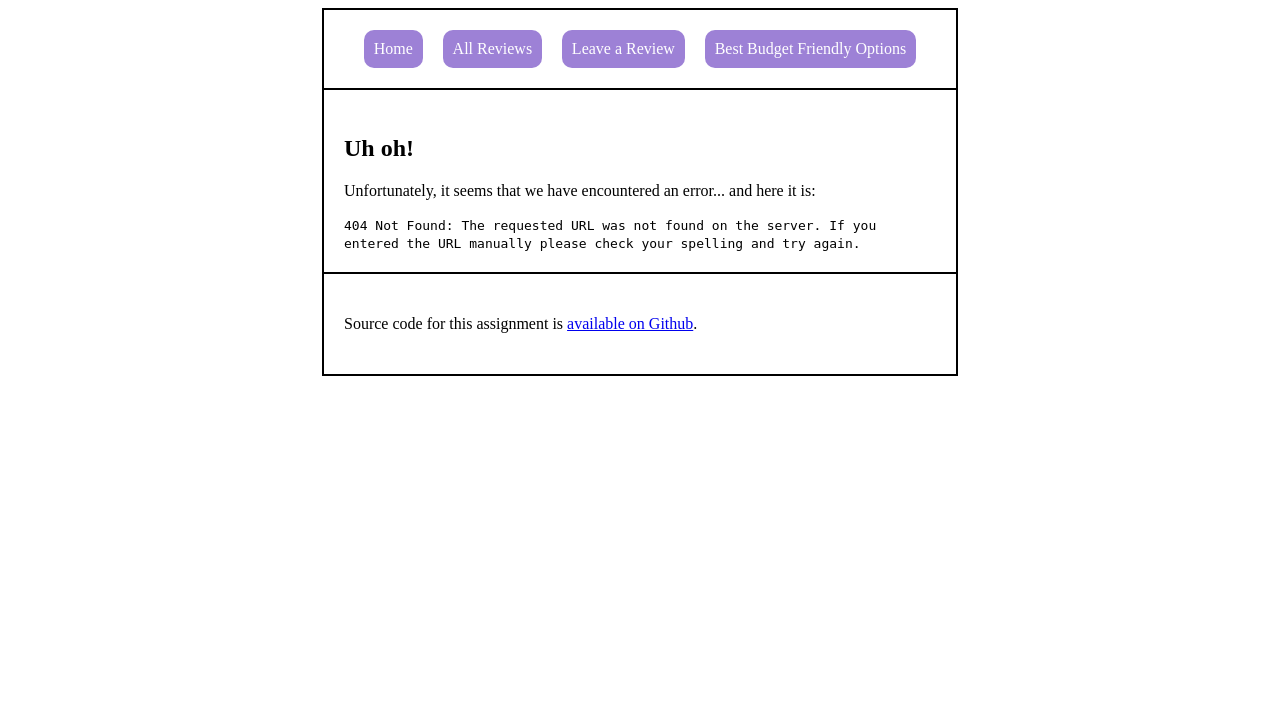
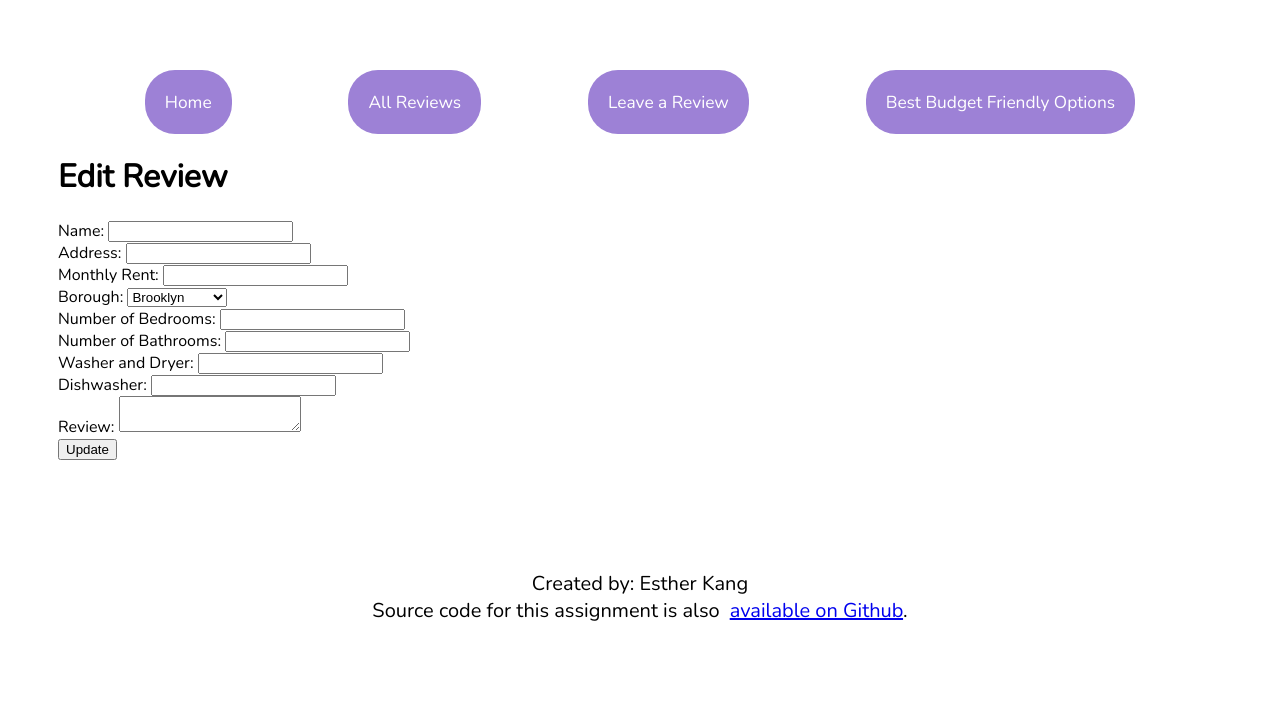
Before and after one commit to estherkangg/webapp, a Flask app: page /edit in a window 1280 px wide. Shown: the top 713 px of the page. Run offline with Flask 2, Linux system fonts and the light colour scheme; data that the repository does not hold is empty.

Commit message:
i think its done

```diff
--- a/app.py
+++ b/app.py
@@ -41,7 +41,6 @@ def create(): # creates the form
     return render_template('create.html') # render the create template
 
 
-
 @app.route('/create', methods=['POST'])
 def create_post():
     """
@@ -81,6 +80,56 @@ def create_post():
 def thankyou():
     return render_template('thankyou.html')
 
+@app.route('/edit', methods=['GET', 'POST'])
+def edit():
+    """
+    Route for GET and POST requests to the edit review page.
+    Allows the user to edit an existing review by ID.
+    """
+    if request.method == 'GET':
+        # get the review ID from the query string
+        review_id = request.args.get('id')
+
+        # get the review with the specified ID from the database
+        review = db.apartment_reviews.find_one({'_id': ObjectId(review_id)})
+
+        # render the edit review page with the review data
+        return render_template('edit.html', review=review)
+
+    elif request.method == 'POST':
+        # get the review data from the form submission
+        review_id = request.form['review_id']
+        name = request.form['name']
+        address = request.form['address']
+        rent = request.form['rent']
+        borough = request.form['borough']
+        bedrooms = request.form['bedrooms']
+        bathrooms = request.form['bathrooms']
+        washer_dryer = request.form['washer_dryer']
+        dishwasher = request.form['dishwasher']
+        message = request.form['message']
+
+        # update the review with the new data
+        db.apartment_reviews.update_one(
+            {'_id': ObjectId(review_id)},
+            {'$set': {
+                'name': name,
+                'address': address,
+                'rent': rent,
+                'borough': borough,
+                'bedrooms': bedrooms,
+                'bathrooms': bathrooms,
+                'washer_dryer': washer_dryer,
+                'dishwasher': dishwasher,
+                'message': message,
+                'created_at': datetime.datetime.utcnow()
+            }}
+        )
+
+        # redirect to the review page after the review has been edited
+        return redirect(url_for('review'))
+
+
 @app.route('/delete', methods=['POST'])
 def delete_review():
     """
@@ -95,15 +144,6 @@ def delete_review():
     db.apartment_reviews.delete_one({'_id': ObjectId(review_id)})
 
     return redirect(url_for('review'))
-
-@app.route('/edit/<mongoid>')
-def edit(mongoid):
-    """
-    Route for GET requests to the edit page.
-    Displays a form users can fill out to edit an existing record.
-    """
-    doc = db.exampleapp.find_one({"_id": ObjectId(mongoid)})
-    return render_template('edit.html', mongoid=mongoid, doc=doc) # render the edit template
 
 @app.route('/webhook', methods=['POST'])
 def webhook():
--- a/static/css/style.css
+++ /dev/null
@@ -1,25 +0,0 @@
-.container {
-  border: 2px solid;
-  width: 50%;
-  margin: 0 auto;
-}
-
-header,
-footer,
-main {
-  padding: 20px;
-}
-
-header,
-main {
-  border-bottom: 2px solid;
-  margin-bottom: 5px;
-}
-
-p.post {
-  font-size: 12px;
-}
-
-footer {
-  margin-bottom: 5px;
-}
--- a/templates/base.html
+++ b/templates/base.html
@@ -4,20 +4,63 @@
     <title>Apartment Review App</title>
     <link rel="stylesheet" href="{{ url_for('static', filename='css/style.css') }}" />
     <style>
+      @import url('https://fonts.googleapis.com/css2?family=Nunito&display=swap');
+
+      body{
+        font-family: 'Nunito', sans-serif;
+      }
+
       header {
         display: flex;
         justify-content: space-evenly;
       }
       header a {
-        padding: 10px;
-        border-radius: 10px;
+        padding: 20px;
+        border-radius: 30px;
         background-color: #9d81d6;
         color: white;
         text-decoration: none;
+        font-size: 13pt;
+        text-align: center;
+
       }
+
       header a:hover {
         background-color: #723fa9;
       }
+
+      .container {
+        padding-top: 20px;
+        padding-bottom: 20px;
+        margin-top: 50px;
+        padding-left: 50px;
+        padding-right: 50px;
+        border-radius: 30px;
+
+      }
+
+      .container a:not(:last-child) {
+        margin-right: 20px;
+      }
+
+      .container a:first-child {
+        margin-right: 30px;
+      }
+
+      .container a:last-child {
+        margin-left: 10px;
+      }
+
+      container a:nth-child(3) {
+        margin-left: 10px;
+      }
+      p{
+        text-align: center;
+        padding-top: 90px;
+        padding-bottom: 50px;
+        font-size: 15pt;
+      }
+
     </style>
   </head>
   <body>
@@ -31,8 +74,8 @@
       <main>{% block container %} {% endblock %}</main>
       <footer>
         <p>
-          Source code for this assignment is
-          <a href="https://github.com/dbdesign-assignments-spring2023/web-app-estherkangg.git">available on Github</a>.
+          Created by: Esther Kang<br>
+          Source code for this assignment is also<a href="https://github.com/dbdesign-assignments-spring2023/web-app-estherkangg.git">available on Github</a>.
         </p>
       </footer>
     </div>
--- /dev/null
+++ b/templates/edit.html
@@ -0,0 +1,51 @@
+{% extends 'base.html' %}{% block container %}
+<h1>Edit Review</h1>
+<form action="{{ url_for('edit') }}" method="post">
+<input type="hidden" name="review_id" value="{{ review._id }}">
+    <div>
+      <label for="name">Name:</label>
+      <input type="text" id="name" name="name" value="{{ review.name }}">
+    </div>
+    <div>
+      <label for="address">Address:</label>
+      <input type="text" id="address" name="address" value="{{ review.address }}">
+    </div>
+    <div>
+      <label for="rent">Monthly Rent:</label>
+      <input type="number" id="rent" name="rent" value="{{ review.rent }}">
+    </div>
+    <div>
+      <label for="borough">Borough:</label>
+      <select id="borough" name="borough">
+        <option value="Brooklyn" {% if review.borough == 'Brooklyn' %} selected {% endif %}>Brooklyn</option>
+        <option value="Bronx" {% if review.borough == 'Bronx' %} selected {% endif %}>Bronx</option>
+        <option value="Manhattan" {% if review.borough == 'Manhattan' %} selected {% endif %}>Manhattan</option>
+        <option value="Queens" {% if review.borough == 'Queens' %} selected {% endif %}>Queens</option>
+        <option value="Staten Island" {% if review.borough == 'Staten Island' %} selected {% endif %}>Staten Island</option>
+      </select>
+    </div>
+    <div>
+      <label for="bedrooms">Number of Bedrooms:</label>
+      <input type="number" id="bedrooms" name="bedrooms" value="{{ review.bedrooms }}">
+    </div>
+    <div>
+      <label for="bathrooms">Number of Bathrooms:</label>
+      <input type="number" id="bathrooms" name="bathrooms" value="{{ review.bathrooms }}">
+    </div>
+    <div>
+      <label for="washer_dryer">Washer and Dryer:</label>
+      <input type="text" id="washer_dryer" name="washer_dryer" value="{{ review.washer_dryer }}">
+    </div>
+    <div>
+      <label for="dishwasher">Dishwasher:</label>
+      <input type="text" id="dishwasher" name="dishwasher" value="{{ review.dishwasher }}">
+    </div>
+    <div>
+      <label for="message">Review:</label>
+      <textarea id="message" name="message">{{ review.message }}</textarea>
+    </div>
+    <div>
+      <input type="submit" name="update-btn" value="Update">
+    </div>
+  </form>
+{% endblock %}
--- a/templates/error.html
+++ b/templates/error.html
@@ -1,4 +1,12 @@
 {% extends 'base.html' %} {% block container %}
+<style>
+
+  h2{
+    text-align: center;
+    padding-top: 50px;
+  }
+
+</style>
 <h2>Uh oh!</h2>
 <p>
   Unfortunately, it seems that we have encountered an error... and here it is:
```
Also changed, not shown: templates/budget.html (+46 -2 lines), templates/create.html (+105 -4 lines), templates/index.html (+8 -7 lines), templates/review.html (+51 -61 lines), templates/thankyou.html (+55 -3 lines), README.md.
